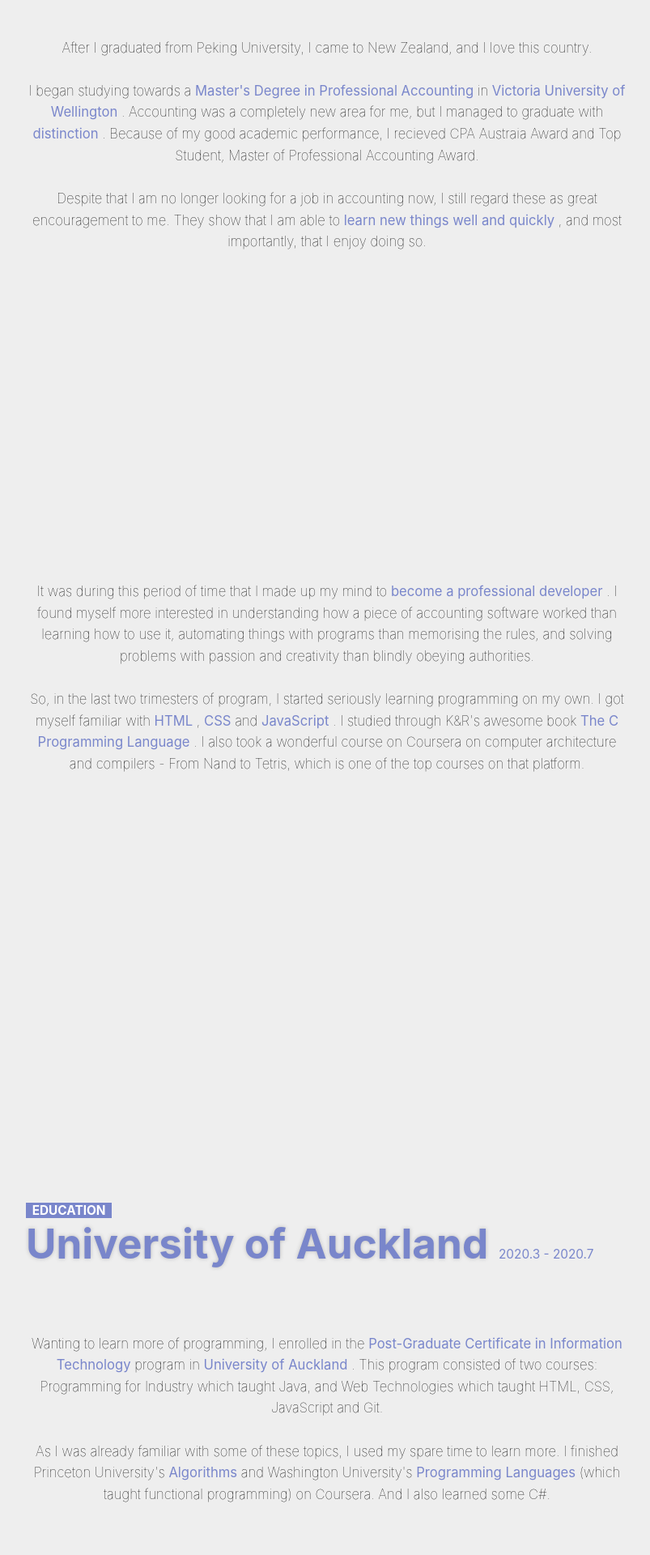
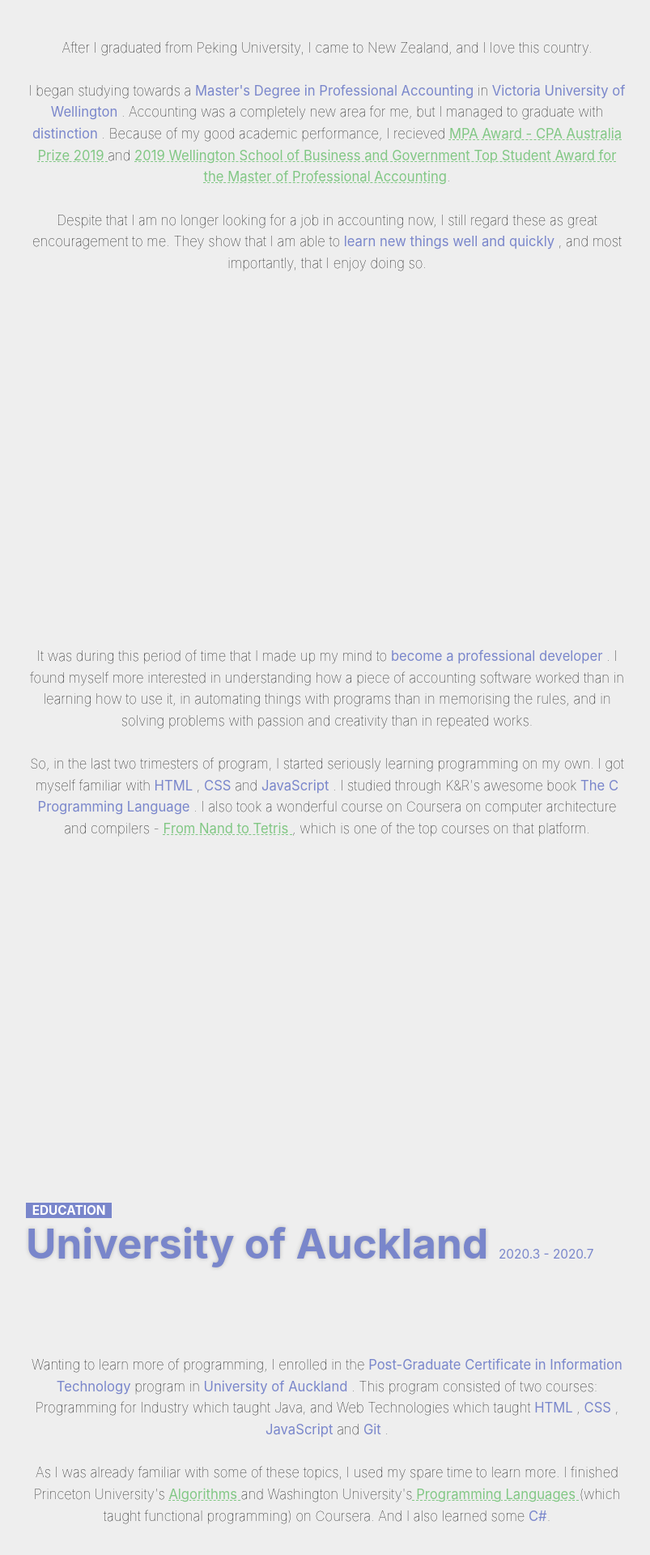
Before and after one commit to y1hao/cv2020, a React (Create React App) app: page / in a window 1280 px wide. Shown: the part 2563-4483 px from the top of the page at 81% size, without its empty margins (411-1214 px from the left). Built offline with nearby package versions, Linux system fonts and the light colour scheme.

Commit message:
Add links

```diff
--- a/src/Components/Content.tsx
+++ b/src/Components/Content.tsx
@@ -240,7 +240,8 @@ export default function Content() {
                 <br /><br />
                 I began studying towards a <span className={classes.emphasis}> Master's Degree in Professional Accounting </span> in <span className={classes.emphasis}> Victoria University of Wellington </span>.
                 Accounting was a completely new area for me, but I managed to graduate with <span className={classes.emphasis}> distinction </span>.
-                Because of my good academic performance, I recieved CPA Austraia Award and Top Student, Master of Professional Accounting Award.
+                Because of my good academic performance, I recieved <a className={classes.link} href="https://www.wgtn.ac.nz/scholarships/annual-prizes/prize-details?result_1736977_result_page=248" target="_blank"> MPA Award - CPA Australia Prize 2019 </a>
+                and <a className={classes.link} href="https://www.wgtn.ac.nz/business/about/news/business-school-celebrates-top-students" target="_blank">2019 Wellington School of Business and Government Top Student Award for the Master of Professional Accounting</a>.
                 <br /><br />
                 Despite that I am no longer looking for a job in accounting now, I still regard these as great encouragement to me.
                 They show that I am able to <span className={classes.emphasis}> learn new things well and quickly </span>, and most importantly, that I enjoy doing so.
@@ -252,14 +253,16 @@ export default function Content() {
           <Fade up>
             <div className={classes.contentWrapper}>
               <div className={classes.description}>
+                <br /><br /><br />
                 It was during this period of time that I made up my mind to <span className={classes.emphasis}> become a professional developer </span>.
-                I found myself more interested in understanding how a piece of accounting software worked than learning how to use it,
-                automating things with programs than memorising the rules, and solving problems with passion and creativity than blindly obeying authorities.
+                I found myself more interested in understanding how a piece of accounting software worked than in learning how to use it,
+                in automating things with programs than in memorising the rules, and in solving problems with passion and creativity than in repeated works.
                 <br /><br />
                 So, in the last two trimesters of program, I started seriously learning programming on my own. I got myself familiar with
                 <span className={classes.emphasis}> HTML </span>, <span className={classes.emphasis}> CSS </span> and <span className={classes.emphasis}> JavaScript </span>.
                 I studied through K&R's awesome book <span className={classes.emphasis}> The C Programming Language </span>. I also took a wonderful course
-                on Coursera on computer architecture and compilers - From Nand to Tetris, which is one of the top courses on that platform.
+                on Coursera on computer architecture and compilers - <a className={classes.link} href="https://coursera.org/share/bf6bd6231e4178c5aaff434b592c063b" target="_blank"> From Nand to Tetris </a>,
+                which is one of the top courses on that platform.
               </div>
             </div>
           </Fade>
@@ -281,11 +284,12 @@ export default function Content() {
           <Fade up>
             <div className={classes.contentWrapper}>
               <div className={classes.description}>
+                <br />
                 Wanting to learn more of programming, I enrolled in the <span className={classes.emphasis}> Post-Graduate Certificate in Information Technology </span> program in <span className={classes.emphasis}> University of Auckland </span>.
-                This program consisted of two courses: Programming for Industry which taught Java, and Web Technologies which taught HTML, CSS, JavaScript and Git.
+                This program consisted of two courses: Programming for Industry which taught Java, and Web Technologies which taught <span className={classes.emphasis}> HTML </span>, <span className={classes.emphasis}> CSS </span>, <span className={classes.emphasis}> JavaScript </span> and <span className={classes.emphasis}> Git </span>.
                 <br /><br />
-                As I was already familiar with some of these topics, I used my spare time to learn more. I finished Princeton University's <span className={classes.emphasis}> Algorithms </span> and Washington University's
-                <span className={classes.emphasis}> Programming Languages </span> (which taught functional programming) on Coursera. And I also learned some C#.
+                As I was already familiar with some of these topics, I used my spare time to learn more. I finished Princeton University's <a className={classes.link} href="https://github.com/CoderYihaoWang/PrincetonAlgorithms" target="_blank"> Algorithms </a> and Washington University's
+                <a className={classes.link} href="https://coursera.org/share/0ab6c95f691aba7e194065c02a5637e4" target="_blank"> Programming Languages </a> (which taught functional programming) on Coursera. And I also learned some <span className={classes.emphasis}>C#</span>.
               </div>
             </div>
           </Fade>
@@ -294,6 +298,7 @@ export default function Content() {
           <Fade up>
             <div className={classes.contentWrapper}>
               <div className={classes.description}>
+                <br /><br /><br /><br />
                 I graduated with <span className={classes.emphasis}> A+ </span> on both courses. After graduation,
                 I took some time to get myself familiar with <span className={classes.emphasis}> Typescript </span>, <span className={classes.emphasis}> React </span>, <span className={classes.emphasis}> .Net Core </span> and <span className={classes.emphasis}> Azure </span>,
                 in order to make myself feel ready to start out as a developer in the industry.
```
